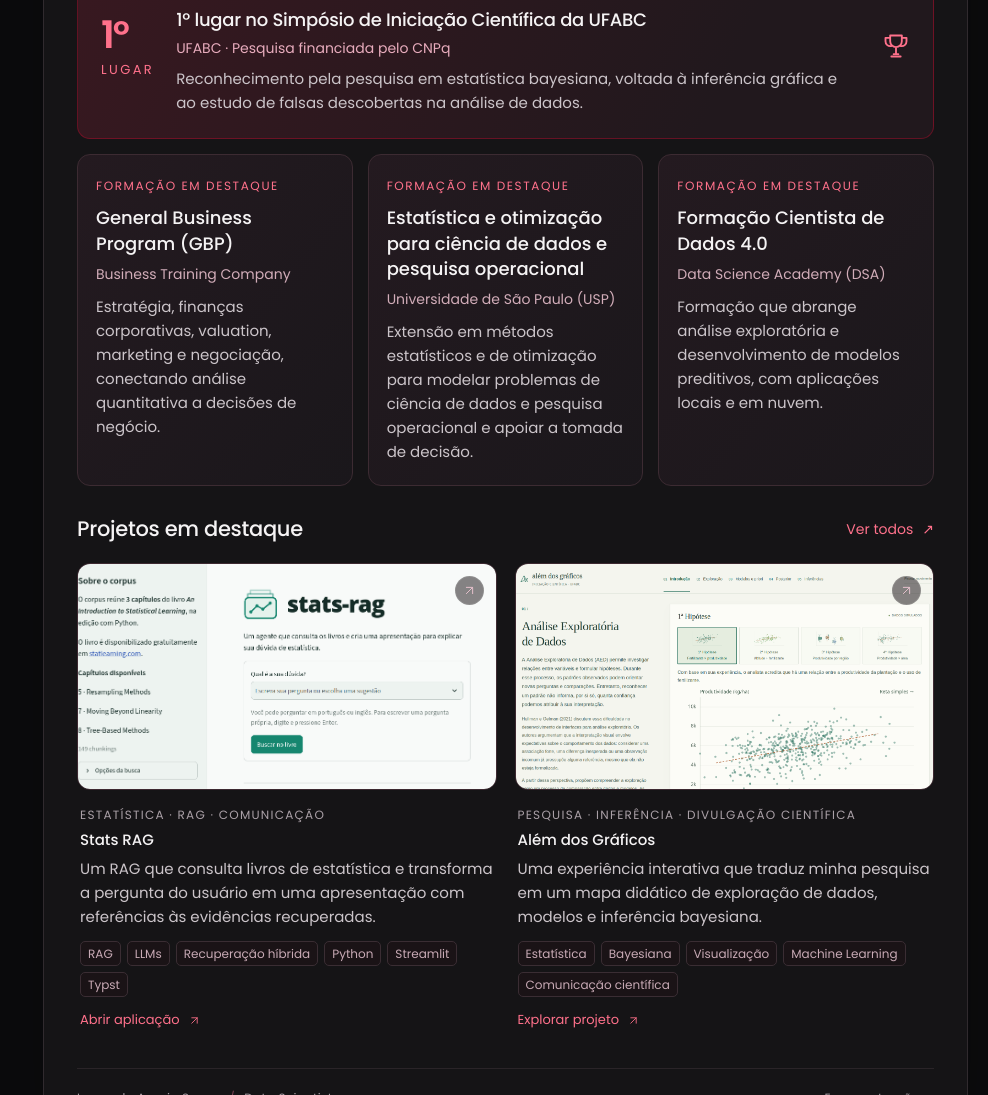
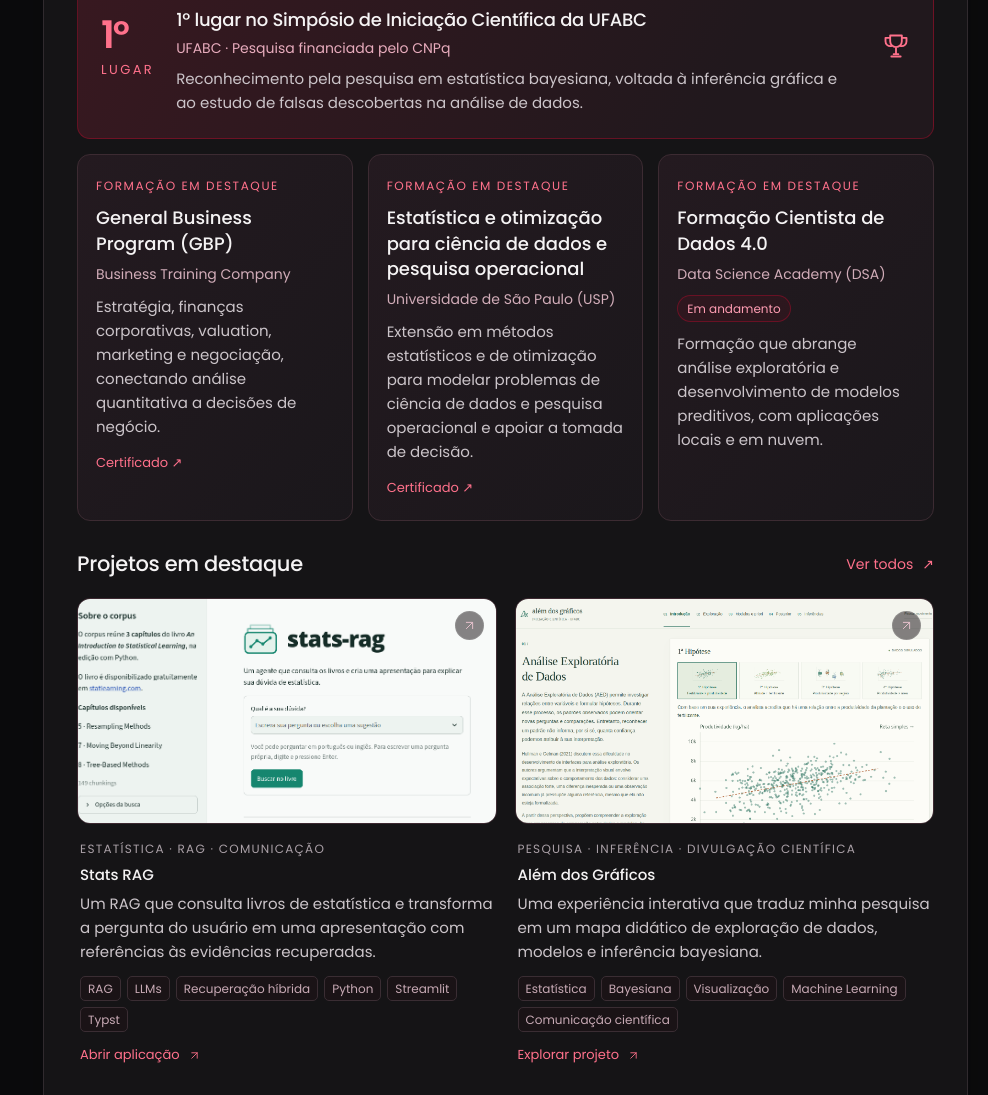
Before and after one commit to lucasarauj0h/portfolio, a plain HTML site: page index.html in a window 1280 px wide. Shown: the part 1499-2594 px from the top of the page, without its empty margins (292-1280 px from the left). Drawn offline with Linux system fonts and the light colour scheme.

Commit message:
Adiciona certificados e atualiza cursos

```diff
--- a/app.js
+++ b/app.js
@@ -34,7 +34,9 @@
     const courseCard = (course, compact = false) => {
       const article = document.createElement('article');
       article.className = compact ? 'highlight-card' : `course-card${course.highlight ? ' course-featured' : ''}`;
-      article.innerHTML = `${compact ? '<span class="highlight-label">FORMAÇÃO EM DESTAQUE</span>' : ''}<h4>${escapeHTML(course.title)}</h4><p class="course-organization">${escapeHTML(course.organization)}</p><p>${escapeHTML(course.description)}</p>${!compact && course.url ? `<a class="text-link" href="${escapeHTML(safeURL(course.url))}" target="_blank" rel="noopener noreferrer">Sobre o curso ↗</a>` : ''}`;
+      const certificate = course.certificate ? `<a class="text-link" href="${escapeHTML(safeURL(course.certificate))}" target="_blank" rel="noopener noreferrer" aria-label="Certificado de ${escapeHTML(course.title)} (abre em nova aba)">Certificado ↗</a>` : '';
+      const courseLink = !compact && course.url ? `<a class="text-link" href="${escapeHTML(safeURL(course.url))}" target="_blank" rel="noopener noreferrer">Sobre o curso ↗</a>` : '';
+      article.innerHTML = `${compact ? '<span class="highlight-label">FORMAÇÃO EM DESTAQUE</span>' : ''}<h4>${escapeHTML(course.title)}</h4><p class="course-organization">${escapeHTML(course.organization)}</p>${course.status ? `<span class="course-status">${escapeHTML(course.status)}</span>` : ''}<p>${escapeHTML(course.description)}</p>${certificate || courseLink ? `<div class="course-links">${certificate}${courseLink}</div>` : ''}`;
       return article;
     };
     const fillTimeline = (selector, entries) => {
--- a/content.js
+++ b/content.js
@@ -23,14 +23,16 @@ window.portfolioContent = {
         "organization": "Business Training Company",
         "description": "Estratégia, finanças corporativas, valuation, marketing e negociação, conectando análise quantitativa a decisões de negócio.",
         "highlight": true,
-        "url": "https://www.btcompany.com.br/home-copy"
+        "url": "https://www.btcompany.com.br/home-copy",
+        "certificate": "assets/certificates/gbp.png"
       },
       {
         "id": "usp",
         "title": "Estatística e otimização para ciência de dados e pesquisa operacional",
         "organization": "Universidade de São Paulo (USP)",
         "description": "Extensão em métodos estatísticos e de otimização para modelar problemas de ciência de dados e pesquisa operacional e apoiar a tomada de decisão.",
-        "highlight": true
+        "highlight": true,
+        "certificate": "assets/certificates/usp-estatistica-otimizacao.png"
       },
       {
         "id": "dsa",
@@ -38,31 +40,15 @@ window.portfolioContent = {
         "organization": "Data Science Academy (DSA)",
         "description": "Formação que abrange análise exploratória e desenvolvimento de modelos preditivos, com aplicações locais e em nuvem.",
         "highlight": true,
-        "url": "https://www.datascienceacademy.com.br/program/formacao-cientista-de-dados-4"
+        "url": "https://www.datascienceacademy.com.br/program/formacao-cientista-de-dados-4",
+        "status": "Em andamento"
       },
       {
         "id": "quant",
         "title": "Quant Expert — Estratégias Quantitativas",
         "organization": "Finanças quantitativas",
-        "description": "Estudo de estratégias quantitativas para o mercado financeiro e uso de métodos analíticos em decisões de investimento."
-      },
-      {
-        "id": "big-data",
-        "title": "Big Data & Analytics",
-        "organization": "Dados e análise",
-        "description": "Fundamentos para explorar grandes volumes de dados e transformar análises em informações para a tomada de decisão."
-      },
-      {
-        "id": "power-bi",
-        "title": "Microsoft Power BI para Business Intelligence e Data Science",
-        "organization": "Business Intelligence",
-        "description": "Preparação, análise e visualização de dados com Power BI para comunicar indicadores e apoiar decisões."
-      },
-      {
-        "id": "crivo",
-        "title": "Crivo 4.5 Basic — Software de Políticas",
-        "organization": "Políticas de decisão",
-        "description": "Introdução ao software Crivo e à parametrização de regras e políticas para apoiar processos de decisão."
+        "description": "Estudo de estratégias quantitativas para o mercado financeiro e uso de métodos analíticos em decisões de investimento.",
+        "certificate": "assets/certificates/quant-expert.png"
       }
     ],
     "experience": [
--- a/index.html
+++ b/index.html
@@ -10,9 +10,9 @@
   <link rel="preconnect" href="https://fonts.googleapis.com">
   <link rel="preconnect" href="https://fonts.gstatic.com" crossorigin>
   <link href="https://fonts.googleapis.com/css2?family=Poppins:wght@400;500;600;700&display=swap" rel="stylesheet">
-  <link rel="stylesheet" href="./styles.css?v=20261115-copy-scope-1">
-  <script src="./content.js?v=20261115-copy-scope-1" defer></script>
-  <script src="./app.js?v=20261115-copy-scope-1" defer></script>
+  <link rel="stylesheet" href="./styles.css?v=20261115-certificates-1">
+  <script src="./content.js?v=20261115-certificates-1" defer></script>
+  <script src="./app.js?v=20261115-certificates-1" defer></script>
 </head>
 <body>
   <a class="skip-link" href="#conteudo">Pular para o conteúdo</a>
--- a/styles.css
+++ b/styles.css
@@ -557,3 +557,9 @@ h2 { font-size: 32px; }
   .preview-title { font-size: 15px; }
   .preview-summary { font-size: 13px; }
 }
+
+/* Links discretos de certificados e status dos cursos. */
+.course-links { display: flex; flex-wrap: wrap; gap: 8px 18px; margin-top: 14px; }
+.course-card .course-links { margin-top: auto; padding-top: 14px; }
+.course-links .text-link { margin: 0; padding: 0; font-size: 13px; }
+.course-status { display: inline-flex; align-self: flex-start; width: fit-content; margin-bottom: 10px; padding: 3px 9px; border: 1px solid #cc092f60; border-radius: 20px; color: #ff9db3; background: #cc092f14; font-size: 12px; line-height: 1.6; }
```
Also changed, not shown: assets/certificates/gbp.png (added), assets/certificates/quant-expert.png (added), assets/certificates/usp-estatistica-otimizacao.png (added).
